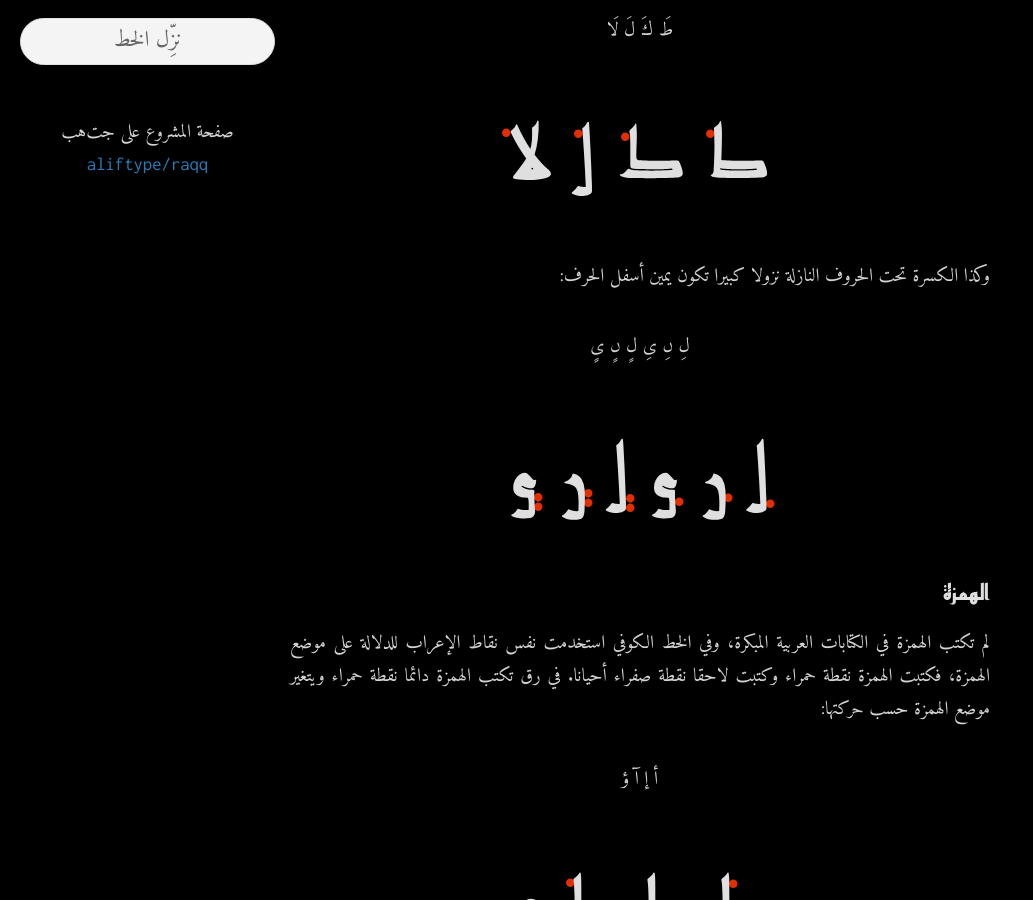
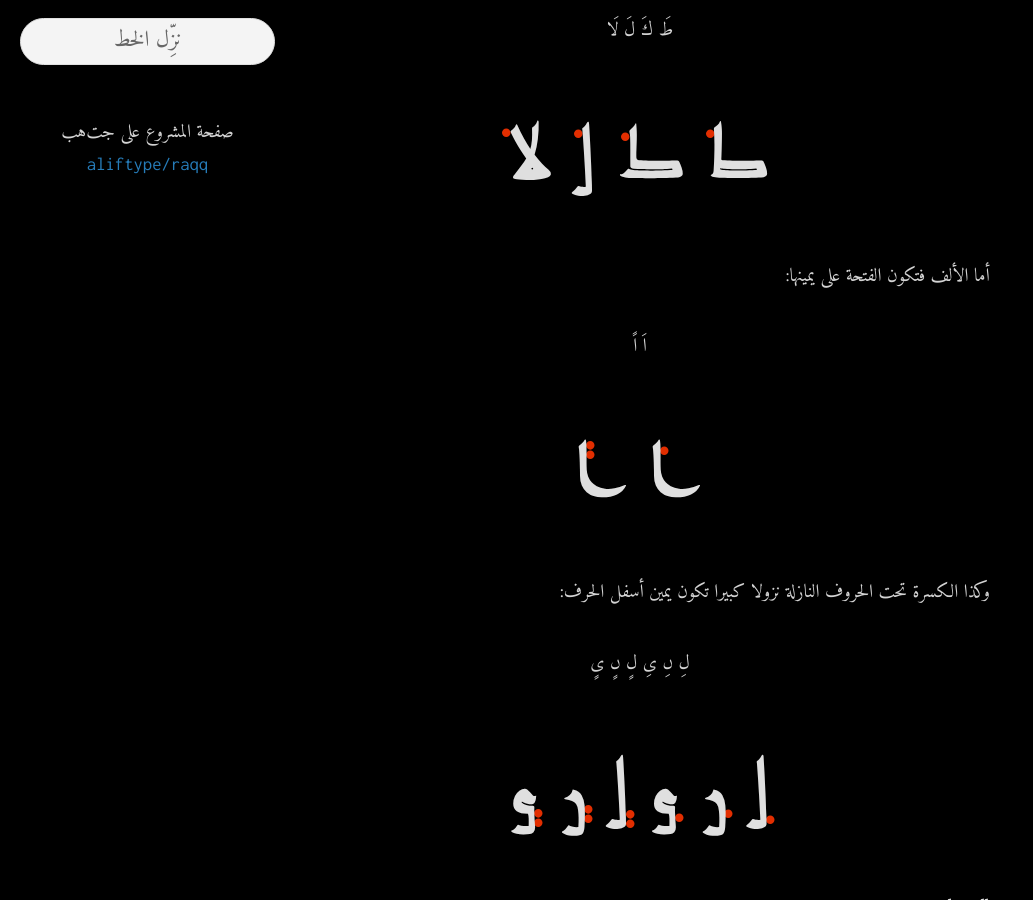
Before and after one commit to aliftype/raqq, a Jekyll site: the page built from docs/index.md, in a window 1280 px wide and 900 px high, scrolled down 5607 px. Shown: the whole window, without its empty margins (0-1033 px from the left). Built offline with Jekyll 4.4.1, drawn with Linux system fonts in a browser that asks for light colours.

```diff
--- a/docs/index.md
+++ b/docs/index.md
@@ -78,6 +78,12 @@ direction: rtl
 > طَ كَ لَ لَا
 
 > طَ كَ لَ لَا
+{:.كوفي}
+
+أما الألف فتكون الفتحة على يمينها:
+> اَ اً
+
+> اَ اً
 {:.كوفي}
 
 وكذا الكسرة تحت الحروف النازلة نزولا كبيرا تكون يمين أسفل الحرف:
```
Also changed, not shown: docs/english.md (+6 -0 lines).
